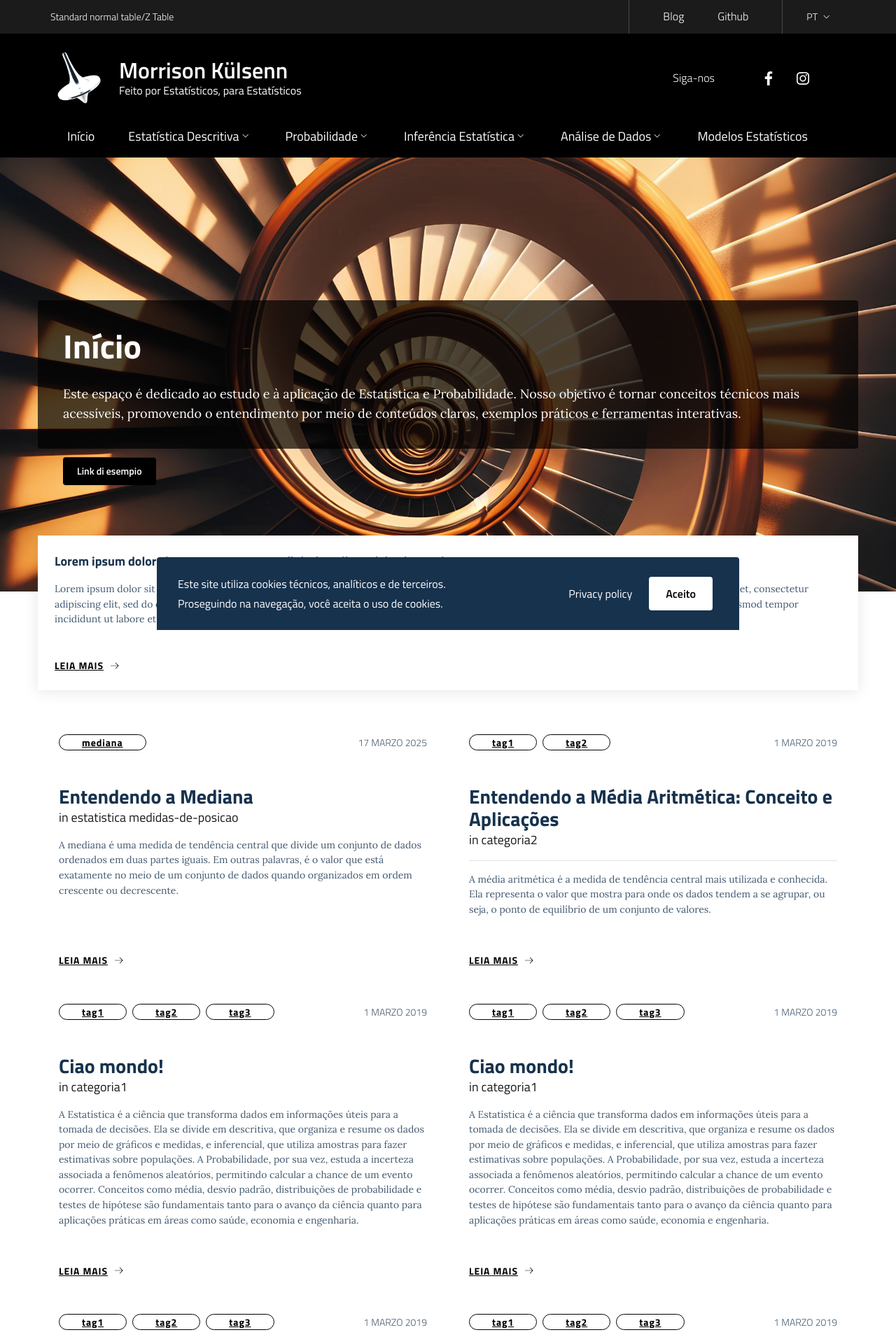
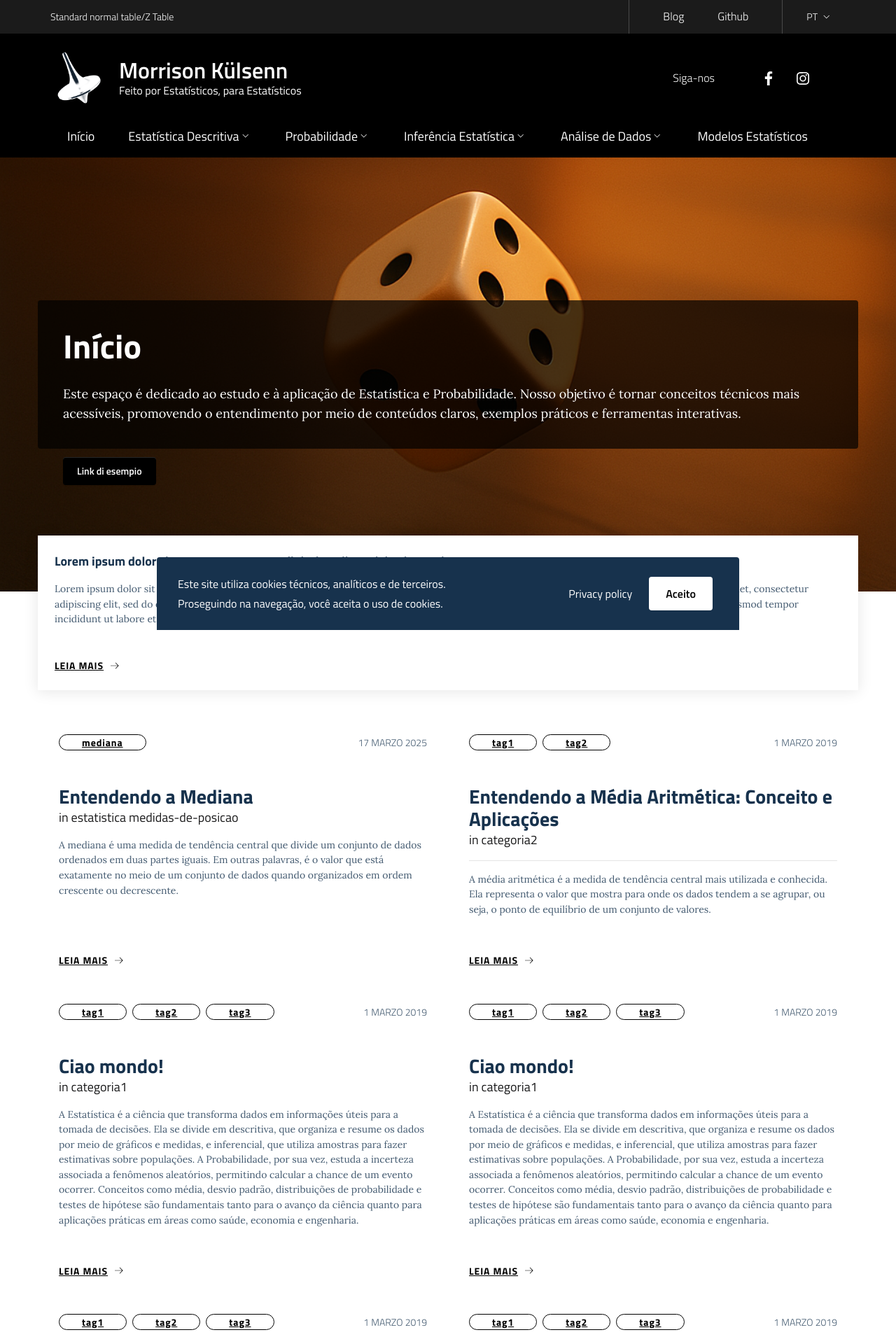
Before and after one commit to morrisonkuhlsen/morrisonkuhlsen, a Jekyll site: the page built from pt/index.md, in a window 1280 px wide. Shown: the top 1920 px of the page at 70% size. Built offline with Jekyll 4.4.1, drawn with Linux system fonts in a browser that asks for light colours.

Commit message:
Adiciona slideshow com múltiplas imagens no hero

```diff
--- a/_includes/hero.html
+++ b/_includes/hero.html
@@ -1,11 +1,50 @@
 <div class="it-hero-wrapper it-dark it-overlay it-bottom-overlapping-content">
   <div class="img-responsive-wrapper">
     <div class="img-responsive">
-      <div class="img-wrapper">
-        <img src="assets/images/spiral.jpg" title="Spiral Image" alt="Imagem de uma espiral">
+      <div class="img-wrapper hero-slideshow">
+        <img src="assets/images/spiral.jpg" class="active" title="Espiral" alt="Imagem de uma espiral">
+        <img src="assets/images/dados.png" title="Dados" alt="Imagem de dados">
+        <img src="assets/images/office.png" title="Escritório" alt="Imagem de escritório">
+        <img src="assets/images/hourglass.png" title="Ampulheta" alt="Imagem de uma ampulheta">
+        <img src="assets/images/cartas.png" title="Cartas" alt="Imagem de cartas de baralho">
       </div>
     </div>
   </div>
+  <style>
+    .hero-slideshow {
+      position: relative;
+      width: 100%;
+      height: 100%;
+    }
+    .hero-slideshow img {
+      position: absolute;
+      top: 0;
+      left: 0;
+      width: 100%;
+      height: 100%;
+      object-fit: cover;
+      opacity: 0;
+      transition: opacity 1.5s ease-in-out;
+    }
+    .hero-slideshow img.active {
+      opacity: 1;
+    }
+  </style>
+  <script>
+    document.addEventListener('DOMContentLoaded', function() {
+      const images = document.querySelectorAll('.hero-slideshow img');
+      let currentIndex = 0;
+
+      function changeImage() {
+        images[currentIndex].classList.remove('active');
+        currentIndex = (currentIndex + 1) % images.length;
+        images[currentIndex].classList.add('active');
+      }
+
+      // Inicia a transição após 5 segundos e repete a cada 5 segundos
+      setInterval(changeImage, 5000);
+    });
+  </script>
   <div class="container">
     <div class="row">
       <div class="col-12">
```
